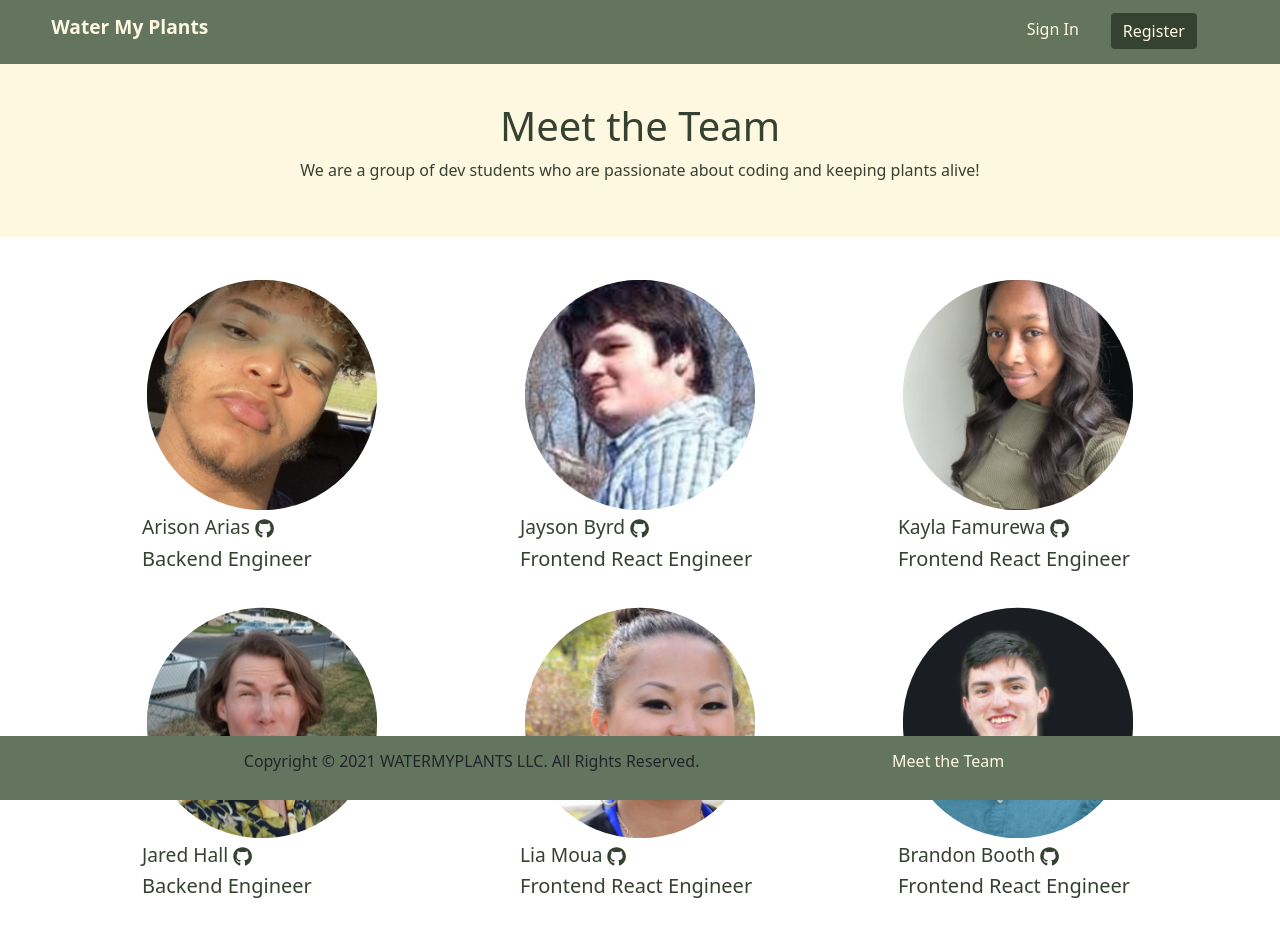
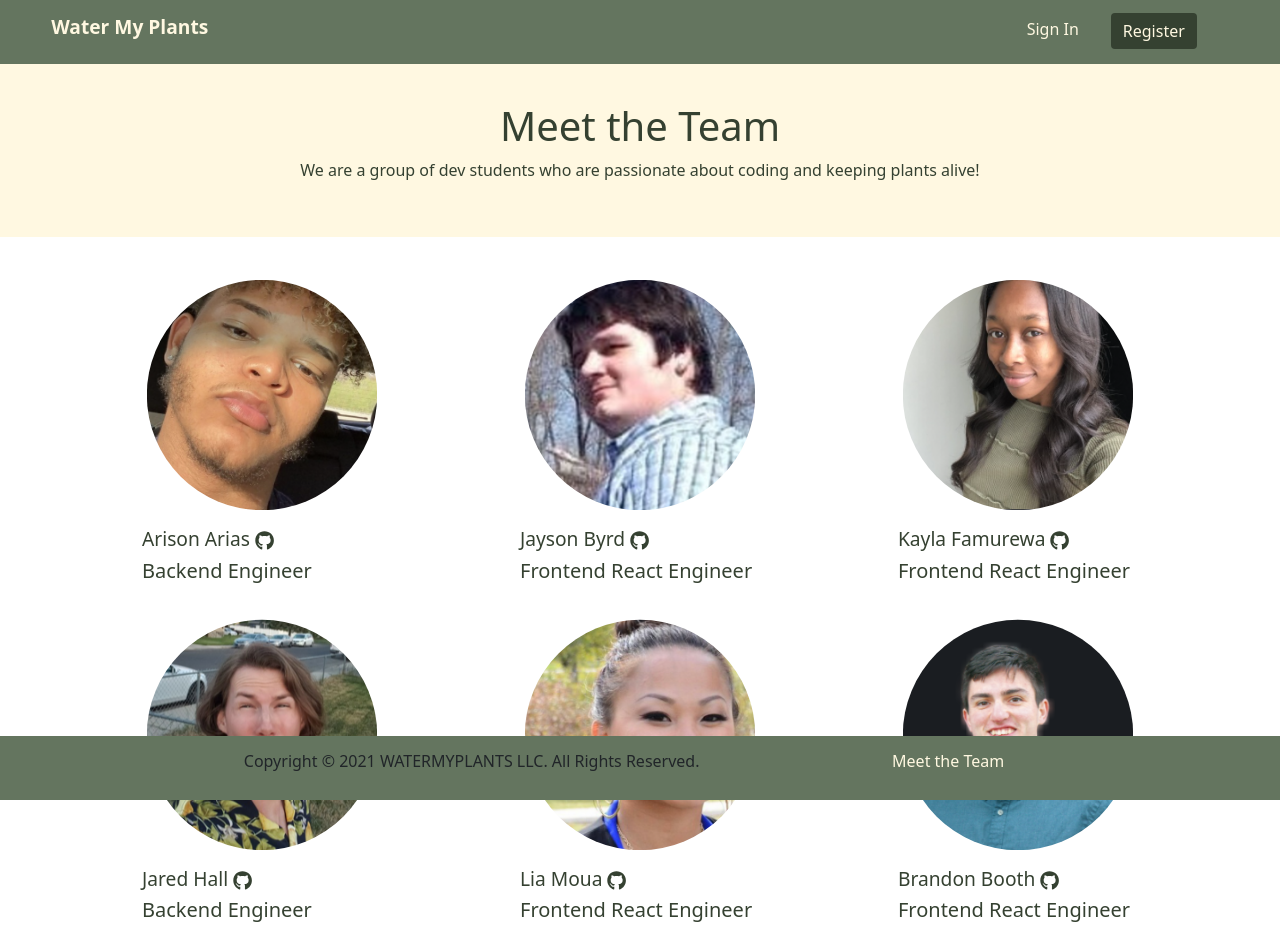
Before and after one commit to Build-Week-Water-My-Plants-8/front-end, a React (Create React App) app in the folder water-my-plants/: page /about in a window 1280 px wide. Shown: the top 933 px of the page. Built offline with nearby package versions, Linux system fonts and the light colour scheme.

Commit message:
css edit

```diff
--- a/water-my-plants/src/App.css
+++ b/water-my-plants/src/App.css
@@ -326,16 +326,13 @@ div.plant-links {
   height:15rem;
   border-radius: 50%;
   padding: 2%;
+  margin-bottom: 5%;
 }
 
 .member-title {
   display: flex;
   justify-content: space-between;
   align-items: center;
-}
-
-.member-title h3 {
-  text-align: center;
 }
 
 .github-icon {
```
